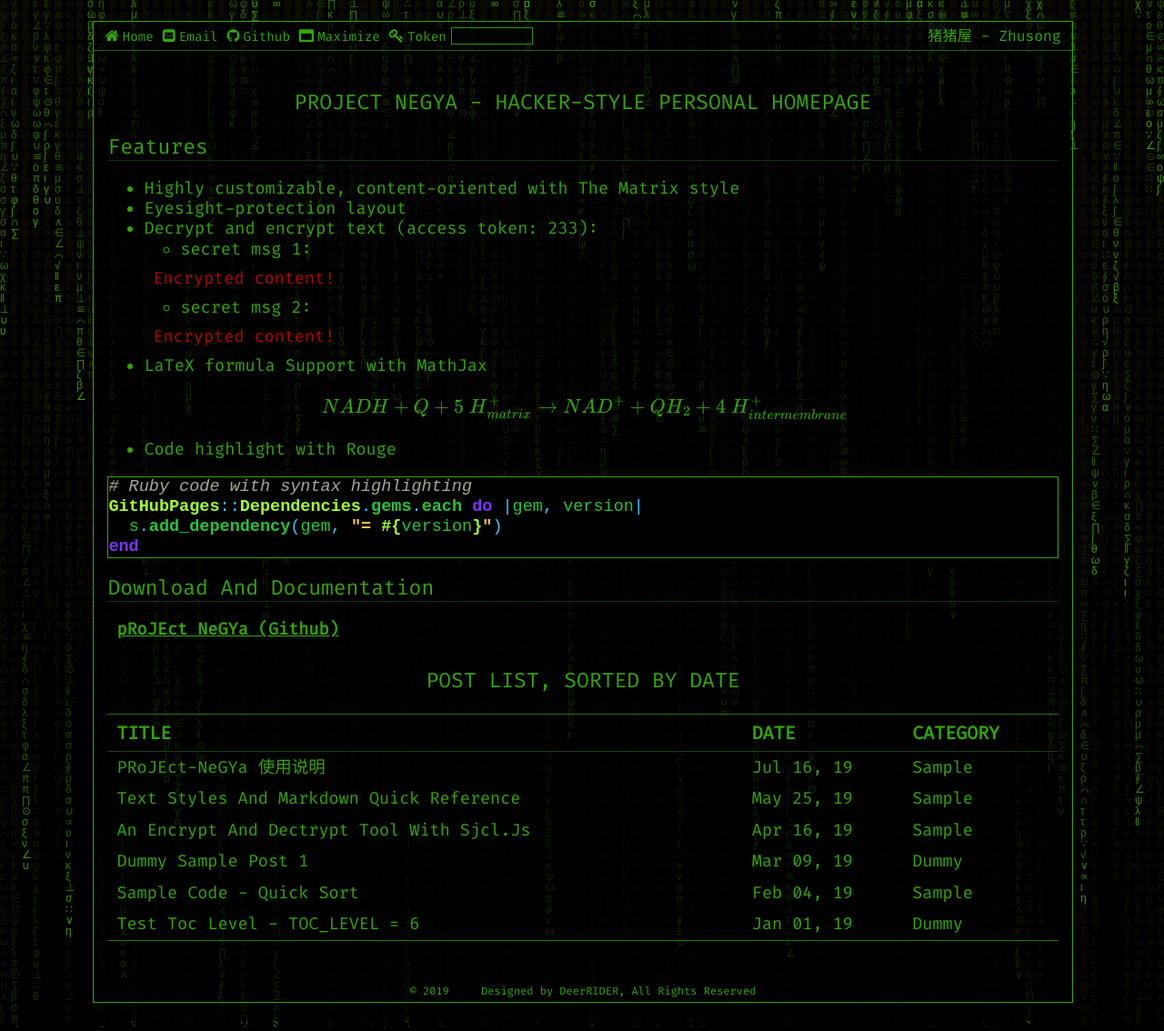
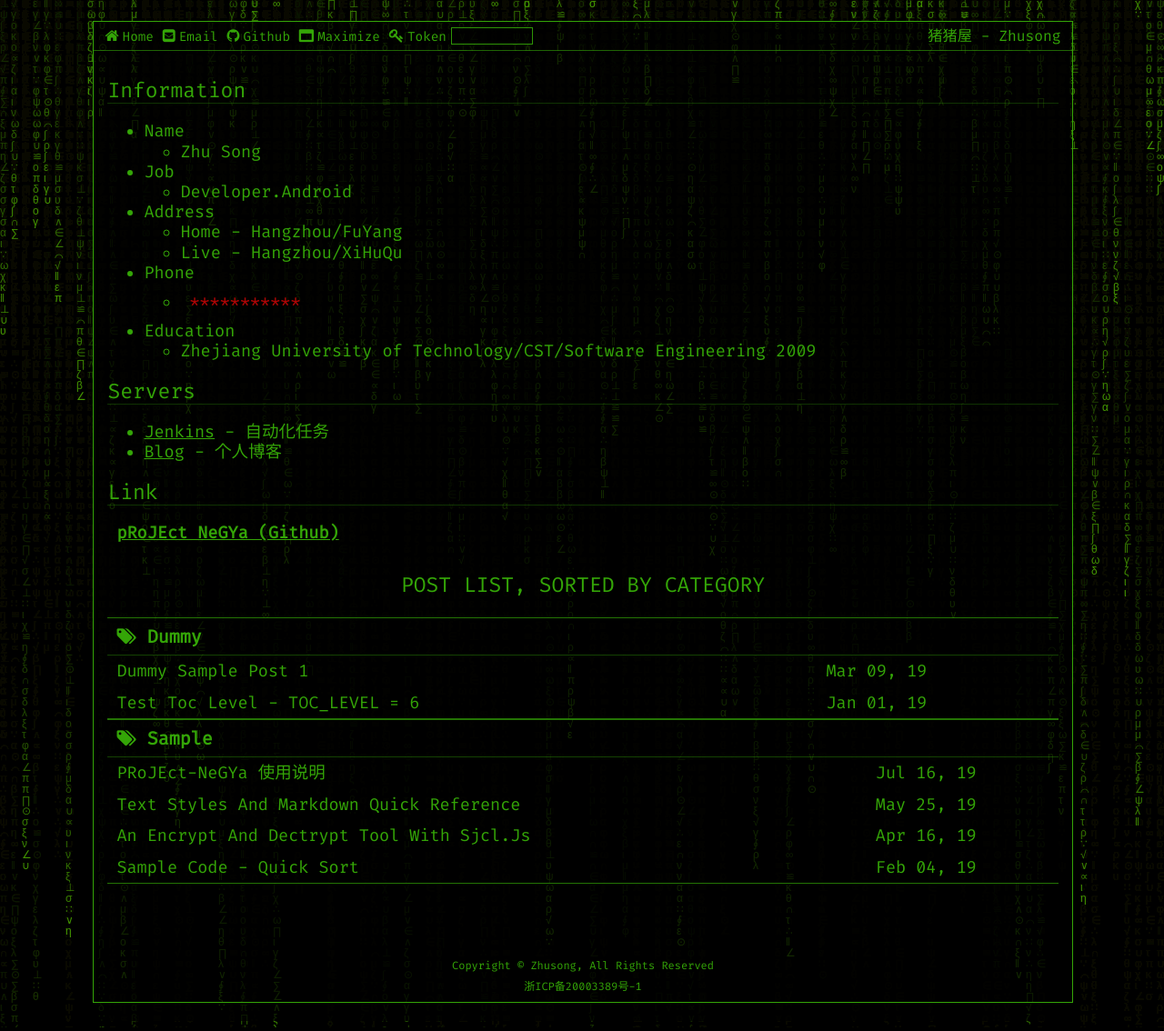
Before and after one commit to zhusonger/www.lasong.com.cn, a Jekyll site: the page built from pages/index.md, in a window 1280 px wide. Shown: the whole page at 91% size. Built offline with Jekyll 4.4.1, drawn with Linux system fonts in a browser that asks for light colours; formulas are drawn with MathJax 3.

Commit message:
完成首页的设置

````diff
--- a/_config.yml
+++ b/_config.yml
@@ -2,7 +2,7 @@
 title: 猪猪屋
 owner: "Zhusong"
 url: "https://blog.lasong.com.cn"
-baseurl: "/zhusonger.github.io"
+baseurl: ""
 permalink: /:title/
 description: ""
 markdown: kramdown
@@ -14,7 +14,8 @@ email: "song.zhu@lasong.com.cn"
 github: "zhusonger/zhusonger.github.io"
 # path to: css/, fonts/, img/ and js/
 assets_path: "/assets" # i.e. "/assets"
-statement: "Designed by DeerRIDER, All Rights Reserved"
+statement: "Zhusong, All Rights Reserved"
+aq: "浙ICP备20003389号-1"
 # default max toc levels: 1 - 6 (h1 - h6)
 toc_level: 3
 # texts randomly displayed in background
--- a/_includes/footer.html
+++ b/_includes/footer.html
@@ -1,14 +1,20 @@
 <div class="footer">
     <nav class="nav_bar">
         <ul>
-            <li class="copyright">
-                © 2019
-            </li>
+
             {% if site.statement %}
             <li>
-                {{ site.statement }}
+                Copyright ©  {{ site.statement }}
             </li>
             {% endif %}
+        </ul>
+
+        <ul>
+            {% if site.aq %}
+            <li>
+                {{ site.aq }}
+            </li>
+            {% endif %}
+        </ul>
     </nav>
-    </ul>
 </div>
--- a/_includes/header.html
+++ b/_includes/header.html
@@ -16,7 +16,7 @@
                 {% endif %}
                 <!-- email -->
                 {% if site.email != ""%}
-                    <a class="header_btn" href="mailto://{{ site.email }}">
+                    <a class="header_btn" href="mailto:{{ site.email }}">
                         <i class="fa fa-envelope-square">
                             {% if page.btn_text != false %}
                                 <p class="btn_text">Email</p>
--- a/pages/index.md
+++ b/pages/index.md
@@ -1,6 +1,6 @@
 ---
 layout: default
-post_list: "date"
+post_list: "category"
 toc: false
 home_btn: true
 btn_text: true
@@ -11,30 +11,23 @@ encrypted_text: true
 permalink: /
 ---
 
-# PROJECT NEGYA - HACKER-STYLE PERSONAL HOMEPAGE
+## Information
+* Name
+	* Zhu Song
+* Job
+	* Developer.Android
+* Address
+	* Home - Hangzhou/FuYang
+	* Live - Hangzhou/XiHuQu
+* Phone
+	* <p class="encrypted" id="A62fkfFGPDxgCQUIjpHrBQf0yAMhScO9HNlxjxsy+UjnmmNg==">***********</p>
+* Education
+	* Zhejiang University of Technology/CST/Software Engineering 2009
 
-##  Features
-* Highly customizable, content-oriented with The Matrix style
-* Eyesight-protection layout
-* Decrypt and encrypt text (access token: 233):
-  * secret msg 1:
-  <p class="encrypted" id="/MZAf/PKx9jpw8/Jnp7XQQFki2ibGnArZP46W+keVThXquhWwFROEFnbY8eC57Tw==">Encrypted content!</p>
-  * secret msg 2:
-  <p class="encrypted" id="G7D+0370pNmixIP1j7teCg1jtm9XCdOWYFH61lcM0LYWlT0hB3rS9raIs=">Encrypted content!</p>
-* LaTeX formula Support with MathJax
+##  Servers
+* <a href="http://jenkins.lasong.com.cn">Jenkins</a> - 自动化任务
+* <a href="https://blog.lasong.com.cn">Blog</a> - 个人博客
 
-$$
-NADH+Q+5\;H_{matrix}^{+}\rightarrow NAD^{+}+QH_{2}+4\;H_{intermembrane}^{+}\!
-$$
-
-* Code highlight with Rouge
-
-```ruby
-# Ruby code with syntax highlighting
-GitHubPages::Dependencies.gems.each do |gem, version|
-  s.add_dependency(gem, "= #{version}")
-end
-```
-## Download and Documentation
+## Link
 
 [**pRoJEct NeGYa (Github)**](https://github.com/akiritsu/pRoJEct-NeGYa)
````
